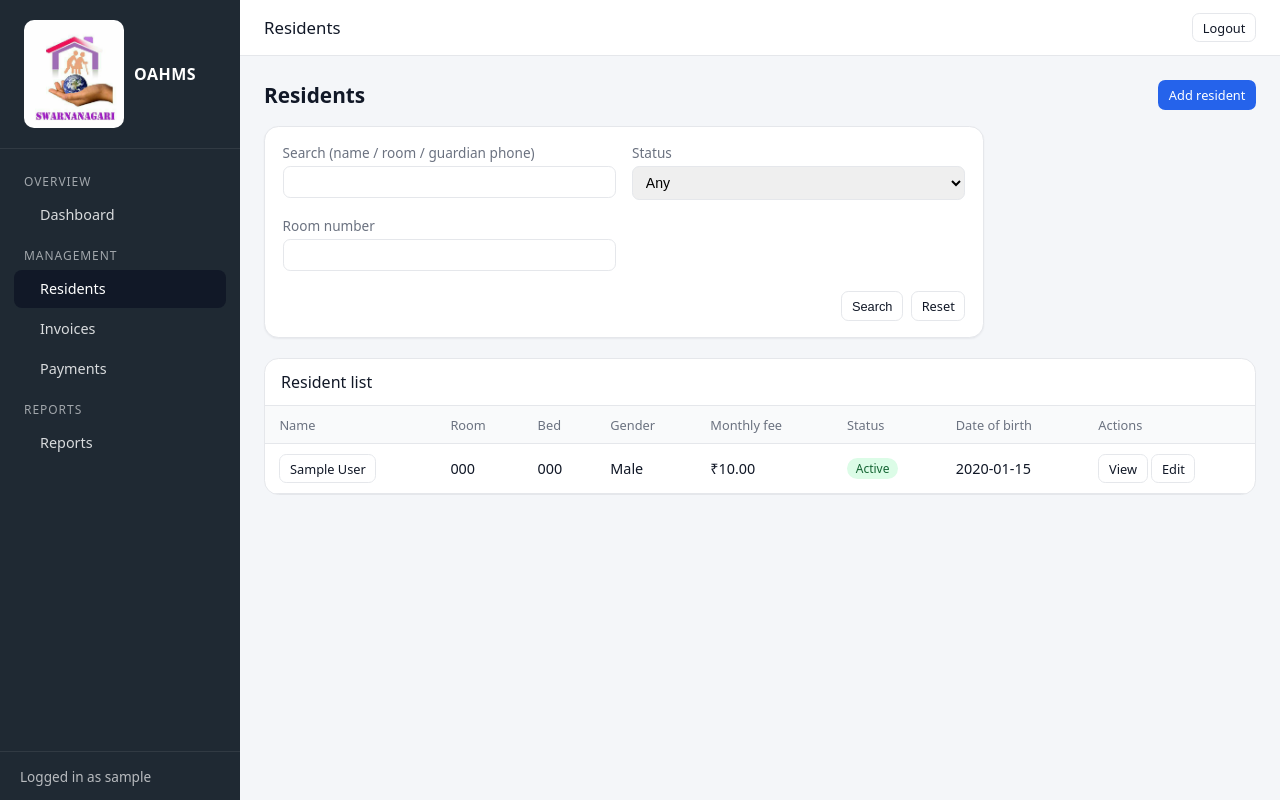
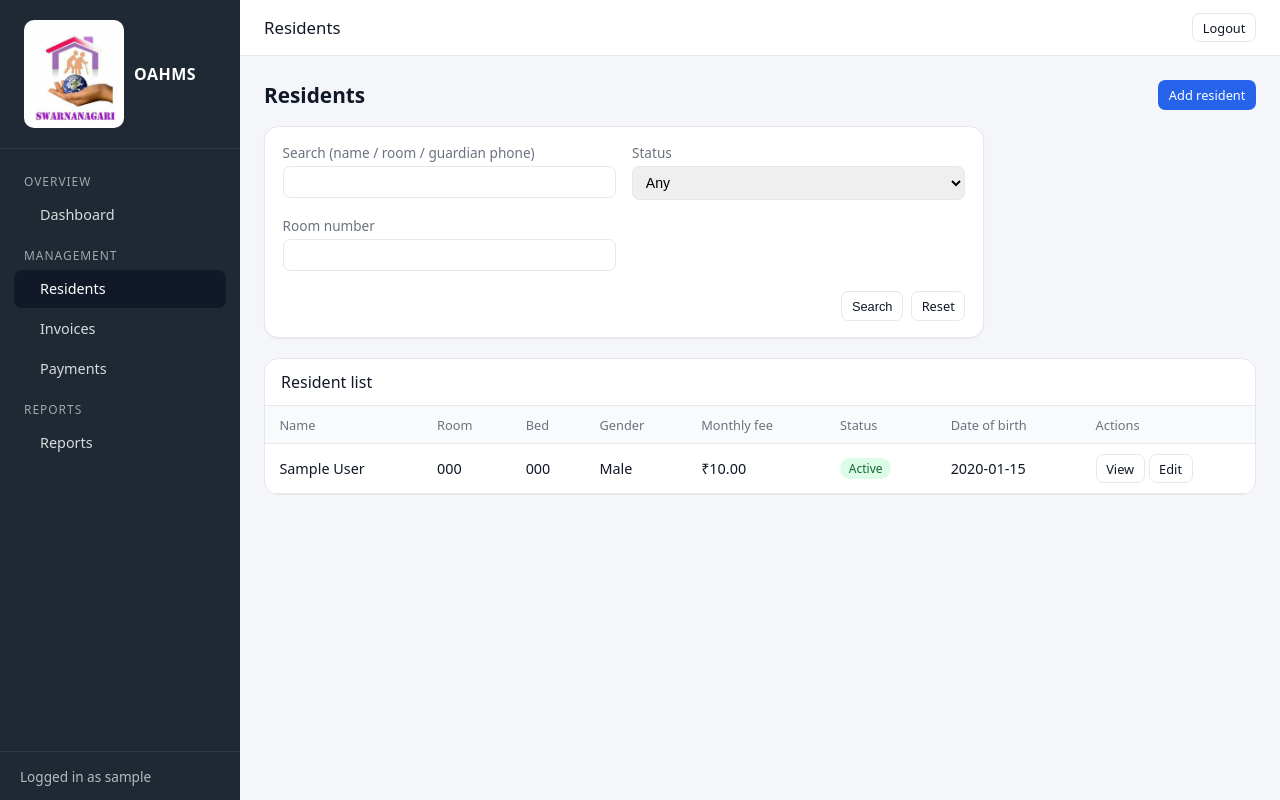
Before and after one commit to lohokane/oahms, a PHP site: page /residents.php in a window 1280 px wide. Run offline with PHP 8.4, Linux system fonts and the light colour scheme; the visitor is signed in with stand-in values (Sample User, id 1); tables that the repository leaves empty hold one stand-in row (values such as "Sample post").

Commit message:
Describe what you changed

```diff
--- a/public/residents.php
+++ b/public/residents.php
@@ -172,7 +172,7 @@ function sort_link(string $label, string $key, string $currentSort, string $curr
                         <?php foreach ($residents as $res): ?>
                             <tr>
                                 <td>
-                                    <a class="btn btn-secondary btn-sm" href="resident_view.php?id=<?= (int)$res['id'] ?>">
+                                    <a href="resident_view.php?id=<?= (int)$res['id'] ?>">
                                     <?= h($res['full_name']) ?>
                                     </a>
                                 </td>
```
